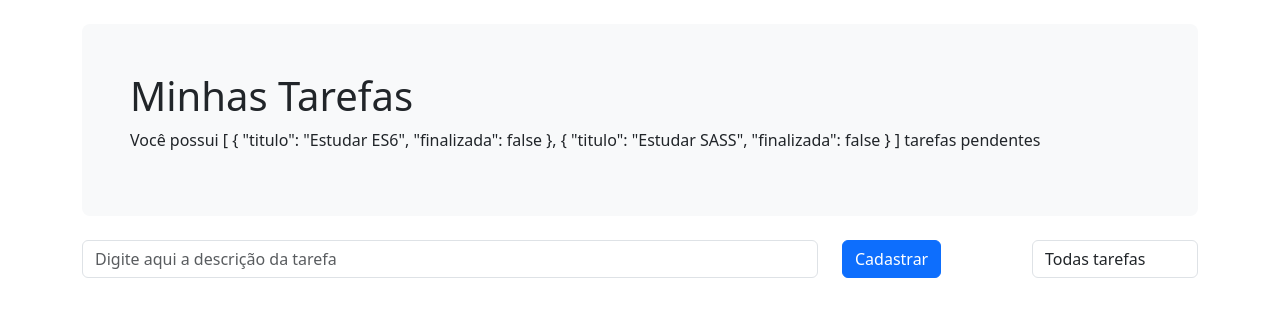
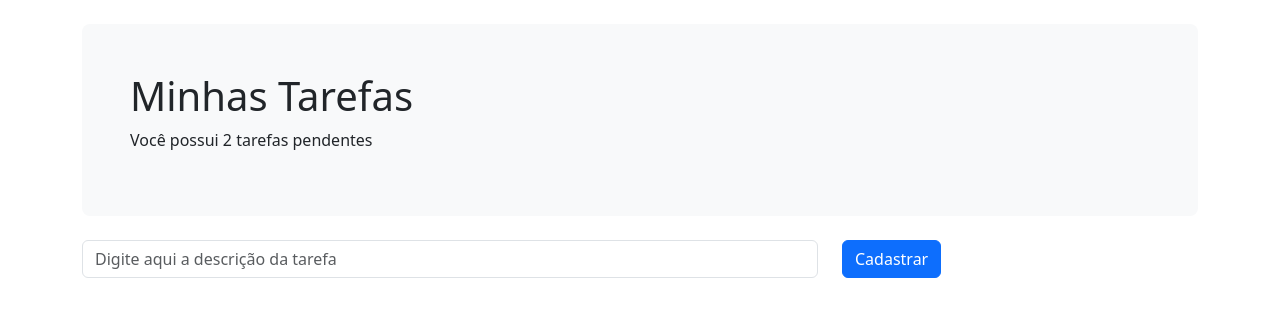
Before and after one commit to isabelaramoss/todo-vue, a Vue app: page / in a window 1280 px wide. Shown: the top 316 px of the page. Built offline with nearby package versions, Linux system fonts and the light colour scheme.

Commit message:
corrigindo erro quantidade e listaDeTarefas

```diff
--- a/src/App.vue
+++ b/src/App.vue
@@ -60,9 +60,9 @@
 <!--html-->
 <template>
   <div class="container">
-    <Cabecalho :tarefas-pendentes="getTarefasPendentes()"/>
+    <Cabecalho :tarefas-pendentes="getTarefasPendentes().length"/>
     <Formulario :tarefa-temporaria="estado.tarefaTemporaria" :edita-tarefa-temp="e => estado.tarefaTemporaria = e.target.value" :cadastra-tarefa="cadastraTarefa"/>
-    <!-- <ListaDeTarefas /> -->
+    <ListaDeTarefas />
   </div>
 </template>
 
--- a/src/components/Formulario.vue
+++ b/src/components/Formulario.vue
@@ -13,11 +13,11 @@
         <button class="btn btn-primary">Cadastrar</button>
       </div>
       <div class="col-md-2">
-        <select @change="props.trocarFiltro" class="form-control">
+        <!-- <select @change="props.trocarFiltro" class="form-control">
           <option value="todas">Todas tarefas</option>
           <option value="pendentes">Pendentes</option>
           <option value="finalizadas">Finalizadas</option>
-        </select>
+        </select> -->
       </div>
     </div>
   </form>
--- a/src/components/ListaDeTarefas.vue
+++ b/src/components/ListaDeTarefas.vue
@@ -1,6 +1,11 @@
+<script setup>
+  const props = defineProps(['tarefas']);
+</script>
+
+
 <template>
   <ul class="list-group mt-4">
-    <li class="list-group-item" v-for="tarefa in getTarefasFiltradas()">
+    <li class="list-group-item" v-for="tarefa in props.tarefas">
       <input @change="evento => tarefa.finalizada = evento.target.checked" :checked="tarefa.finalizada"
         :id="tarefa.titulo" type="checkbox">
       <label class="ms-3" :class="{ done: tarefa.finalizada }" :for="tarefa.titulo">
```
